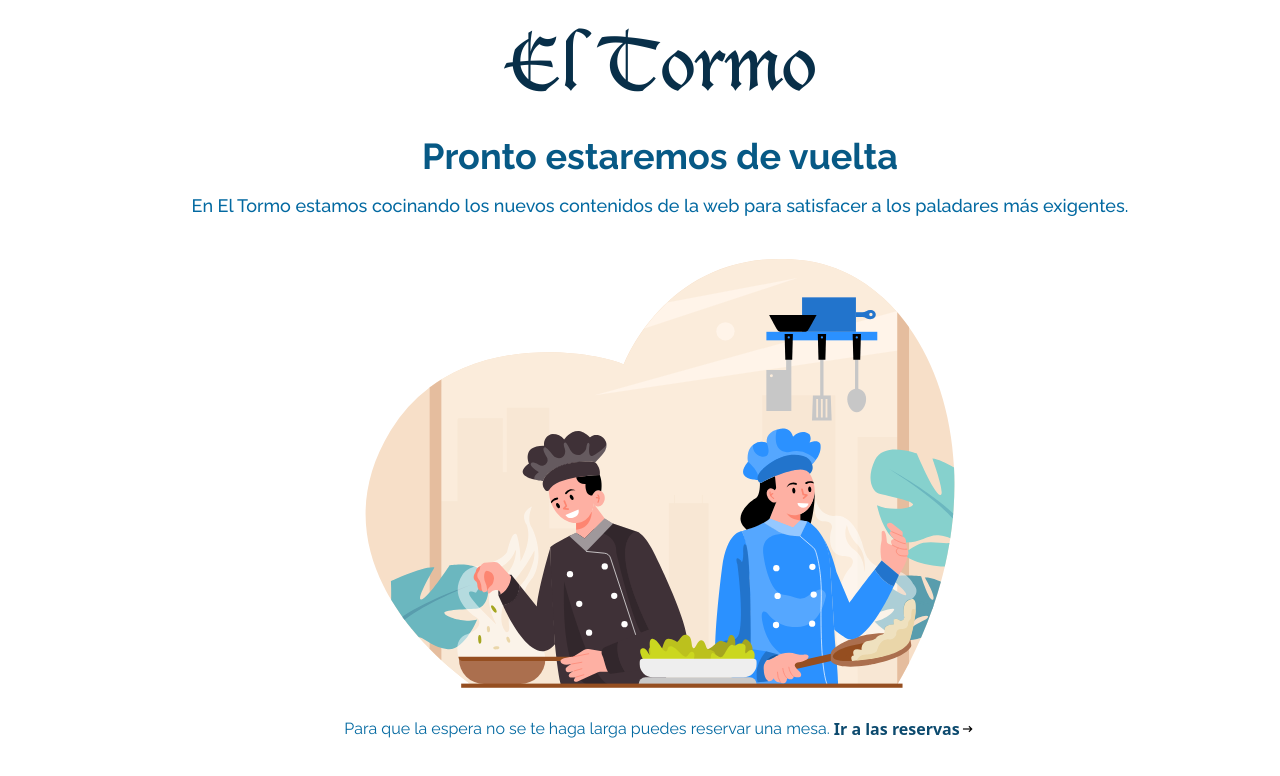
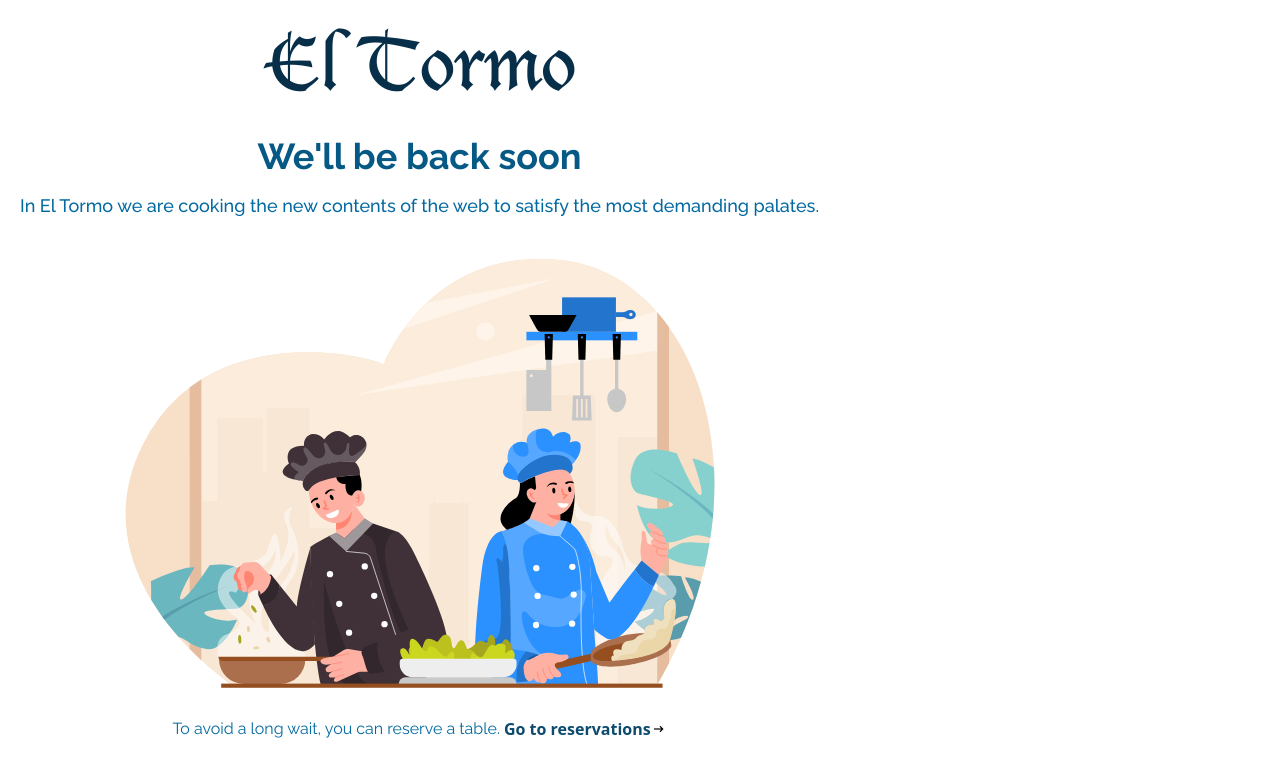
Before and after one commit to ignacio68/el-tormo-web, a Vue app: page / in a window 1280 px wide. Shown: the top 776 px of the page. Built offline with nearby package versions, Linux system fonts and the light colour scheme.

Commit message:
feat: fit main screen width

```diff
--- a/src/views/RedirectView.vue
+++ b/src/views/RedirectView.vue
@@ -1,23 +1,23 @@
 <script setup lang="ts"></script>
 <template>
   <div
-    class="w-full h-screen flex flex-col justify-start content-center items-center mx-2 md:mx-4 lg:mx-5"
+    class="w-fit h-screen flex flex-col justify-start content-center items-center mx-2 md:mx-4 lg:mx-5"
   >
     <h1
       class="pt-6 pb-10 text-sky-950 text-center text-5xl lg:text-7xl font-lucida-black"
     >
       El Tormo
     </h1>
+
     <p
       class="text-sky-800 text-center font-bold font-raleway text-2xl lg:text-4xl"
     >
-      Pronto estaremos de vuelta
+      {{ $t('maintenance.subtitle') }}
     </p>
     <p
       class="pt-4 text-sky-700 text-center font-raleway font-medium text-base lg:text-lg"
     >
-      En El Tormo estamos cocinando los nuevos contenidos de la web para
-      satisfacer a los paladares más exigentes.
+      {{ $t('maintenance.description') }}
     </p>
     <img
       alt="El Tormo logo"
@@ -28,13 +28,13 @@
       class="flex flex-col lg:flex-row justify-center items-center content-center pt-2"
     >
       <p class="text-sky-700 font-raleway text-sm lg:text-base text-center">
-        Para que la espera no se te haga larga puedes reservar una mesa.
+        {{ $t('maintenance.reservations') }}
       </p>
       <div class="flex justify-center items-end">
         <p class="pl-1 text-sky-900 font-bold text-md text-sm lg:text-base">
-          <a href="https://restauranteeltormo.myrestoo.net/es/reservar"
-            >Ir a las reservas</a
-          >
+          <a href="https://restauranteeltormo.myrestoo.net/es/reservar">{{
+            $t('maintenance.to-reservations')
+          }}</a>
         </p>
         <p class="font-material-symbols-outlined text-sm lg:text-base">
           <span>arrow_right_alt</span>
```
